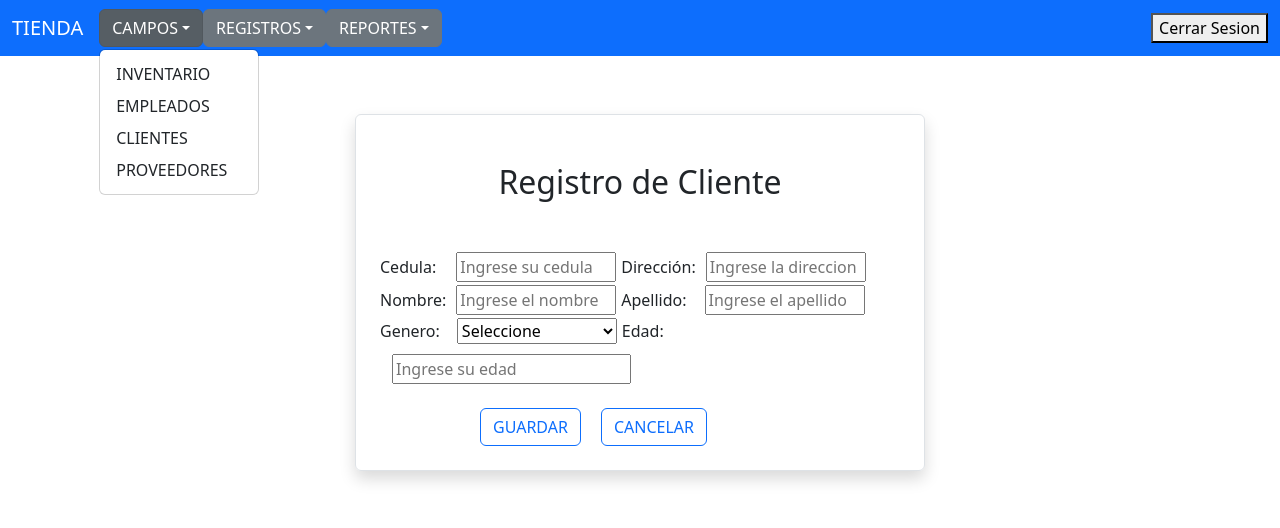
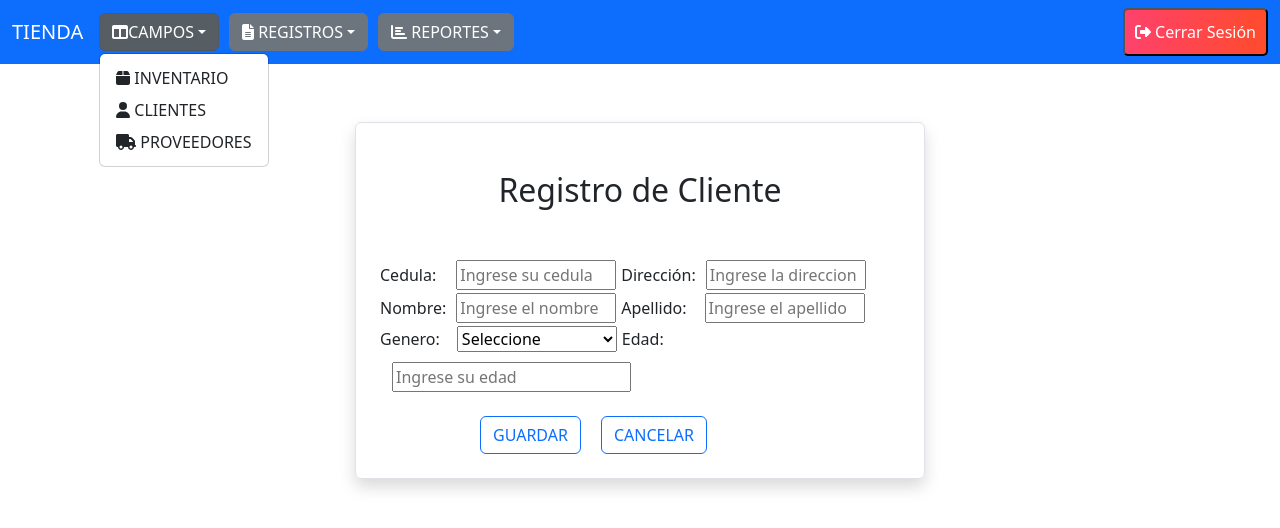
Before and after one commit to Jaqueline11/proyectoTiendaFronend, a React (Create React App) app: page /vCliente in a window 1280 px wide. Both pictures are taken after a click on the button "CAMPOS". Shown: the top 528 px of the page. Built offline with nearby package versions, Linux system fonts and the light colour scheme.

Commit message:
nav bar y error de login

```diff
--- a/src/Cliente/ListaCliente.js
+++ b/src/Cliente/ListaCliente.js
@@ -3,6 +3,7 @@ import axios from 'axios'
 import { useState, useEffect } from 'react'
 import { useNavigate } from "react-router-dom";
 import { Link } from 'react-router-dom'
+
 
 export default function ListaCliente() {
     const navigate = useNavigate();
@@ -68,9 +69,9 @@ export default function ListaCliente() {
                 </div>
             )}
             <br></br>
-            {admin == 'admin' ?
+
             <button style={{ position: 'fixed', right: "140px" }} onClick={abriradd}>CREAR CLIENTE</button>
-            :null}
+
             <br></br>
             <br></br>
 
--- a/src/layout/NavBar.js
+++ b/src/layout/NavBar.js
@@ -1,10 +1,13 @@
 import React from 'react';
 import 'bootstrap/dist/css/bootstrap.min.css';
 import 'bootstrap/dist/js/bootstrap.min.js';
-import { useNavigate,Link } from "react-router-dom";
+import { useNavigate, Link } from "react-router-dom";
+import { FontAwesomeIcon } from '@fortawesome/react-fontawesome'
+import { faBox, faUsers, faUser, faTruck, faShoppingCart, faShippingFast, faChartBar, faColumns, faFileAlt, faSignOutAlt } from '@fortawesome/free-solid-svg-icons'
 
 export default function NavBar() {
   const navigate = useNavigate();
+  const admin = localStorage.getItem('rol');
   function cerrarsesion() {
     localStorage.setItem('token', '');
     navigate('/');
@@ -21,33 +24,44 @@ export default function NavBar() {
 
 
           <div class="dropdown">
-      <button class="btn btn-secondary dropdown-toggle" type="button" id="dropdownMenuButton1" data-bs-toggle="dropdown" aria-expanded="false">
+            <button style={{ marginRight: "10px" }} class="btn btn-secondary dropdown-toggle" type="button" id="dropdownMenuButton1" data-bs-toggle="dropdown" aria-expanded="false">
+              <FontAwesomeIcon icon={faColumns} />
               CAMPOS
             </button>
             <ul class="dropdown-menu" aria-labelledby="dropdownMenuButton1">
 
 
-      <li><a class="dropdown-item" href="/vInventario">INVENTARIO</a></li>
-      <li><a class="dropdown-item" href="/vlcliente">EMPLEADOS</a></li>
-        <li><a class="dropdown-item" href="/vListaCliente">CLIENTES</a></li>
-        <li><a class="dropdown-item" href="/vlistaproveedor">PROVEEDORES</a></li>
+              <li><a class="dropdown-item" href="/vInventario"><FontAwesomeIcon icon={faBox} /> INVENTARIO</a></li>
+
+              {admin == "admin" ?
+                <li><a class="dropdown-item" href="/vlcliente"><FontAwesomeIcon icon={faUsers} /> EMPLEADOS</a></li>
+                : null}
+
+              <li><a class="dropdown-item" href="/vListaCliente"><FontAwesomeIcon icon={faUser} /> CLIENTES</a></li>
+
+              <li><a class="dropdown-item" href="/vlistaproveedor"><FontAwesomeIcon icon={faTruck} /> PROVEEDORES</a></li>
+
             </ul>
           </div>
           <div class="dropdown">
-      <button class="btn btn-secondary dropdown-toggle" type="button" id="dropdownMenuButton2" data-bs-toggle="dropdown" aria-expanded="false">
-        REGISTROS
+            <button style={{ marginRight: "10px" }} class="btn btn-secondary dropdown-toggle" type="button" id="dropdownMenuButton2" data-bs-toggle="dropdown" aria-expanded="false">
+              <FontAwesomeIcon icon={faFileAlt} /> REGISTROS
             </button>
+
             <ul class="dropdown-menu" aria-labelledby="dropdownMenuButton2">
-        <li><a class="dropdown-item" href="/vpedidocliente">PEDIDOS CLIENTES</a></li>
-        <li><a class="dropdown-item" href="/vpedidoproveedor">PEDIDOS PROVEEDORES</a></li>
+              <li><a class="dropdown-item" href="/vpedidocliente"><FontAwesomeIcon icon={faShoppingCart} /> PEDIDOS CLIENTES</a></li>
+              <li><a class="dropdown-item" href="/vpedidoproveedor"><FontAwesomeIcon icon={faShippingFast} /> PEDIDOS PROVEEDORES</a></li>
+
             </ul>
           </div>
           <div class="dropdown">
             <button class="btn btn-secondary dropdown-toggle" type="button" id="dropdownMenuButton3" data-bs-toggle="dropdown" aria-expanded="false">
-        REPORTES
+              <FontAwesomeIcon icon={faChartBar} /> REPORTES
             </button>
+
             <ul class="dropdown-menu" aria-labelledby="dropdownMenuButton3">
-        <li><a class="dropdown-item" href="/">REPORTE PEDIDOS</a></li>
+              <li><a class="dropdown-item" href="/"><FontAwesomeIcon icon={faChartBar} /> REPORTE PEDIDOS</a></li>
+
             </ul>
           </div>
           <button class="navbar-toggler" type="button" data-bs-toggle="collapse" data-bs-target="#navbarSupportedContent" aria-controls="navbarSupportedContent" aria-expanded="false" aria-label="Toggle navigation">
@@ -55,7 +69,13 @@ export default function NavBar() {
           </button>
           <div class="collapse navbar-collapse" id="navbarSupportedContent">
             <ul class="navbar-nav ms-auto mb-2 mb-lg-0">
-    <button onClick={cerrarsesion}>Cerrar Sesion</button>
+
+              <button onClick={cerrarsesion} style={{ backgroundImage: "linear-gradient(to right, #FF416C, #FF4B2B)", color: "white", padding: "10px", borderRadius: "5px" }}>
+                <FontAwesomeIcon icon={faSignOutAlt} /> Cerrar Sesión
+              </button>
+
+
+
             </ul>
           </div>
 
--- a/src/login/IniciarSesion.js
+++ b/src/login/IniciarSesion.js
@@ -1,4 +1,4 @@
-import React, { useState } from 'react';
+import React, { useState, useEffect } from 'react';
 import axios from 'axios'
 import { useNavigate,Link } from "react-router-dom";
 import { FontAwesomeIcon } from '@fortawesome/react-fontawesome';
@@ -10,7 +10,8 @@ export default function IniciarSesion() {
   const [usuario, setUsername] = useState('');
   const [contrasena, setPassword] = useState('');
   const [error, setError] = useState(null);
-  const [esAdmin, setEsAdmin] = useState(false);
+  const [isLoading, setIsLoading] = useState(false);
+  const [esAdmin, setEsadmin]=useState(false);
 
   const toggleMostrarContrasena = () => {
     setMostrarContrasena(!mostrarContrasena);
@@ -32,22 +33,19 @@ export default function IniciarSesion() {
       };
 
       const fetchData = async () => {
+        setIsLoading(true);
         const response = await axios.post("http://localhost:8080/api/usuarios/login", logins)
           .then(response => {
             if(response!=null || response!=""){
-              console.log(response.data.token);
+
               localStorage.setItem('token', response.data.token);
 
-                if(usuario=="administrador"){
-                  setEsAdmin(true);
+              if(usuario==="administrador"){
                 localStorage.setItem('rol','admin')
-                  navigate("/vprincipal")
-                  console.log("Es admin")
+                setEsadmin(true)
               }else{
-                  setEsAdmin(false);
                 localStorage.setItem('rol','user')
-                  navigate("/vprincipal")
-                  console.log("no es admin")
+                setEsadmin(true)
               }
             }else{
               setError("Usuario o contraseña incorrecta");
@@ -55,8 +53,6 @@ export default function IniciarSesion() {
                 setError("");
               }, 2000);
             }
-
-
           })
           .catch(error => {
             console.log(error);
@@ -65,19 +61,20 @@ export default function IniciarSesion() {
               setError("");
             }, 2000);
           });
+        setIsLoading(false);
       };
       fetchData();
+    }
+  }
 
-    return async () => {
-        // Realiza cualquier limpieza necesaria
-    };
+  useEffect(() => {
+    const token = localStorage.getItem("token");
+    if (token) {
+      navigate("/vprincipal");
+    }
+  }, [esAdmin]);
 
 
-
-
-
-    }
-  }
   return (
     <div className='login'>
     <form onSubmit={handleSubmit}>
@@ -132,7 +129,6 @@ export default function IniciarSesion() {
               >
                 Ingresar
               </button> <br></br><br></br>
-              <Link>¿Olvidaste tu contraseña?</Link>
             </h5>
 
           </form>
```
Lines whose indentation alone changed are shown as unchanged.
